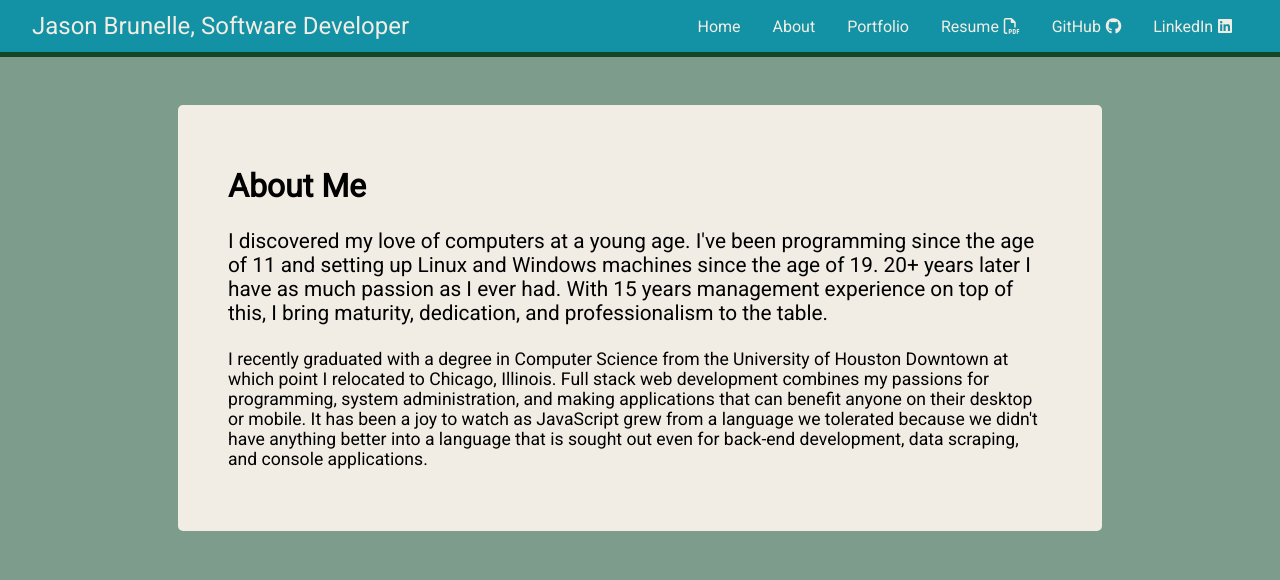
After one commit to jasonmb626/jasonbrunelle.com, a PHP site: page /about.html in a window 1280 px wide. The commit adds this page. Shown: the top 580 px of the page. Run offline with PHP 8.4, Linux system fonts and the light colour scheme; some libraries are stand-ins or nearby versions.

Commit message:
Add about page. It's dinky. Tweak main page.

```diff
--- /dev/null
+++ b/about.css
@@ -0,0 +1,31 @@
+body {
+    background-color: var(--background);
+}
+.container {
+    width: 80%;
+    margin: auto;
+    padding-top: 55px;
+}
+
+.card {
+    display: flex;
+    flex-direction: column;
+    justify-content: center;
+    align-items: start;
+    background-color: var(--light-color);
+    border-radius: 5px;
+    padding: 50px;
+    margin: 50px;
+}
+
+.card h1, p {
+    padding: 12px 0;
+}
+
+p {
+    font-size: 1.1rem;
+}
+
+p.lead {
+    font-size: 1.3rem;
+}
--- /dev/null
+++ b/about.html
@@ -0,0 +1,57 @@
+<!DOCTYPE html>
+<html lang="en">
+<head>
+    <meta charset="UTF-8">
+    <meta name="viewport" content="width=device-width, initial-scale=1.0">
+    <title>About | Jason Brunelle</title>
+    <link href="https://fonts.googleapis.com/css?family=Roboto&display=swap" rel="stylesheet">
+    <link rel="icon"
+      type="image/ico"
+      href="favicon.ico" />
+    <script src="https://kit.fontawesome.com/98464d6cc0.js"></script>
+    <link rel="stylesheet" href="style.css" />
+    <link rel="stylesheet" href="about.css" />
+    <script src="script.js" defer></script>
+</head>
+<body>
+    <nav>
+        <div class="nav-container">
+          <a class="nav-brand" href="/">
+              Jason Brunelle, Software Developer
+          </a>
+          <input type="checkbox" class="toggler">
+          <div class="hamburger"><div></div></div>
+          <div class="collapse">
+            <ul class="nav">
+              <li class="nav-item"><a class="nav-link" href="/">Home</a></li>
+              <li class="nav-item"><a class="nav-link" href="/about.html">About</a></li>
+              <li class="nav-item"><a class="nav-link" href="/portfolio.html">Portfolio</a></li>
+              <li class="nav-item"><a class="nav-link" href='/Jason%20Brunelle%20Resume.pdf'
+                target='_blank'
+                rel='noopener noreferrer'>
+                <span>Resume</span><i class='far fa-file-pdf'></i>
+              </a></li>
+              <li class="nav-item"><a class="nav-link" href="https://github.com/jasonmb626"
+                target='_blank'
+                rel='noopener noreferrer'>
+                <span>GitHub</span><i class='fab fa-github'></i>
+              </a></li>
+              <li class="nav-item"><a class="nav-link" href="https://www.linkedin.com/in/jason-brunelle-18b6bb177/"
+                target='_blank'
+                rel='noopener noreferrer'><span>LinkedIn</span><i class='fab fa-linkedin'></i>
+              </a></li>
+            </ul>
+          </div>
+        </div>
+    </nav>
+    <header>
+      <div class="container">
+          <div class="card">
+              <h1>About Me</h1>
+                <p class="lead">I discovered my love of computers at a young age. I've been programming since the age of 11 and setting up Linux and Windows machines since the age of 19. 20+ years later I have as much passion as I ever had. With 15 years management experience on top of this, I bring maturity, dedication, and professionalism to the table.</p>
+                <p>I recently graduated with a degree in Computer Science from the University of Houston Downtown at which point I relocated to Chicago, Illinois. Full stack web development combines my passions for programming, system administration, and making applications that can benefit anyone on their desktop or mobile. It has been a joy to watch as JavaScript grew from a language we tolerated because we didn't have anything better into a language that is sought out even for back-end development, data scraping, and console applications.</p>
+          </div>
+      </div>
+    </header>
+</body>
+</html>
--- a/style.css
+++ b/style.css
@@ -2,11 +2,14 @@
     --main-color: #1392A5;
     --light-color: #F1EDE4;
     --light-bg: #DBC39F;
-    --hover: #7D9C8C;
+    --background: #7D9C8C;
+    --dark-bg: #144527;
 }
 
 * {
     box-sizing: border-box;
+    margin: 0;
+    font-family: 'Roboto', sans-serif;
 }
 
 body {
@@ -23,12 +26,17 @@ nav {
     height: 57px;
     background-color: var(--main-color);
     color: var(--light-color);
+    border-bottom: var(--dark-bg) solid 5px;
+}
+
+a {
+    color: var(--light-color);
+    text-decoration: none;
+    cursor: pointer;
+    font-family: inherit;
 }
 
 .nav-brand {
-    color: var(--light-color);
-    text-decoration: none;
-    cursor: pointer;
     font-size: 1rem;
 }
 
@@ -111,6 +119,7 @@ nav {
     display: flex;
     align-items: center;
     justify-content: center;
+    border-bottom: var(--dark-bg) solid 5px;
 }
 
   /* Show Menu */
@@ -192,7 +201,7 @@ nav {
         display: none;
     }
     .nav-link:hover {
-        background-color: var(--hover);
+        background-color: var(--background);
     }
 
 }
```
Also changed, not shown: index.css (+97 -3 lines), index.html (+64 -4 lines), script.js (+40 -16 lines), monitor.png (added).
